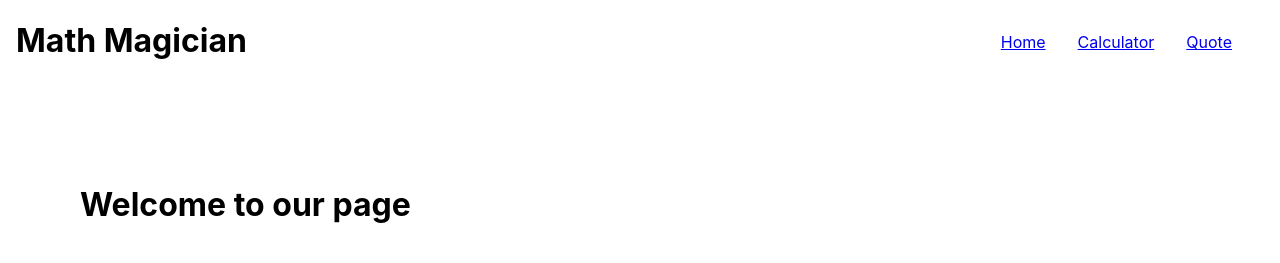
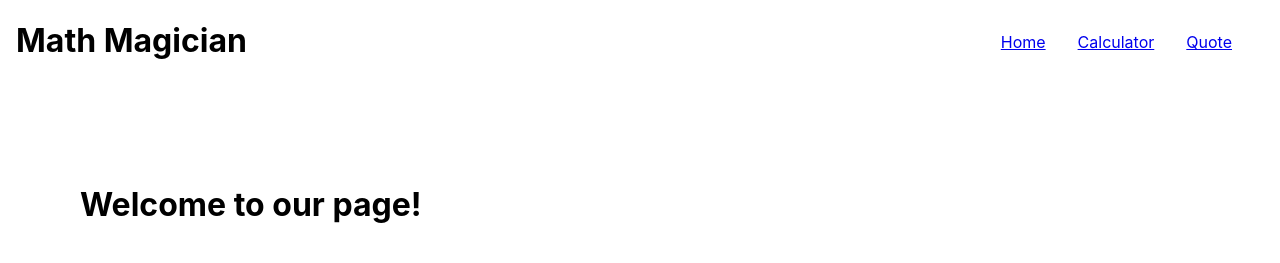
Before and after one commit to benardop/math-magicians, a React (Create React App) app: page / in a window 1280 px wide. Shown: the top 263 px of the page. Built offline with nearby package versions, Linux system fonts and the light colour scheme; the HTML template or start-up script is replaced by a standard one.

Commit message:
Add home page text

```diff
--- a/src/components/Home.js
+++ b/src/components/Home.js
@@ -1,6 +1,6 @@
 const Home = () => (
   <div className="home" data-testid="home-page">
-    <h1>Welcome to our page</h1>
+    <h1>Welcome to our page!</h1>
     <p>
       Lorem ipsum dolor sit amet consectetur adipisicing elit. Maxime mollitia,
       molestiae quas vel sint commodi repudiandae consequuntur voluptatum laborum
```
